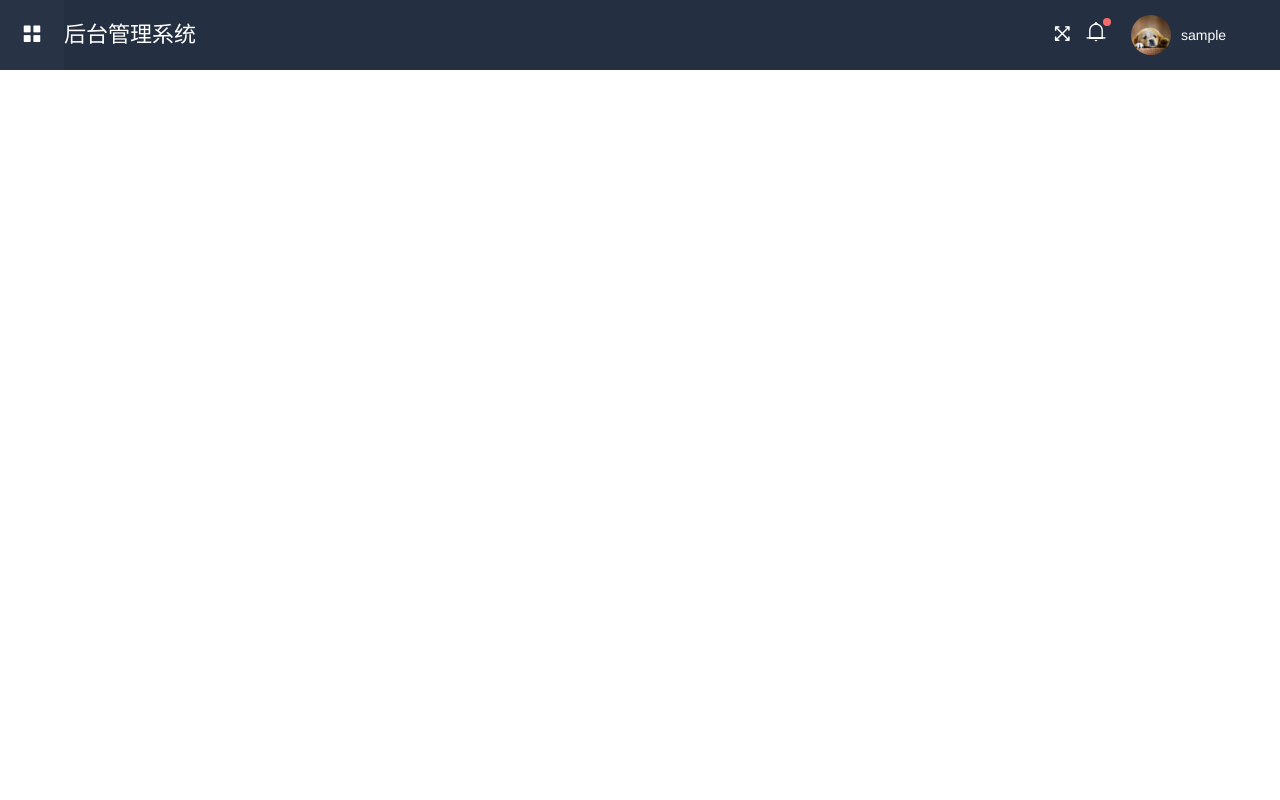
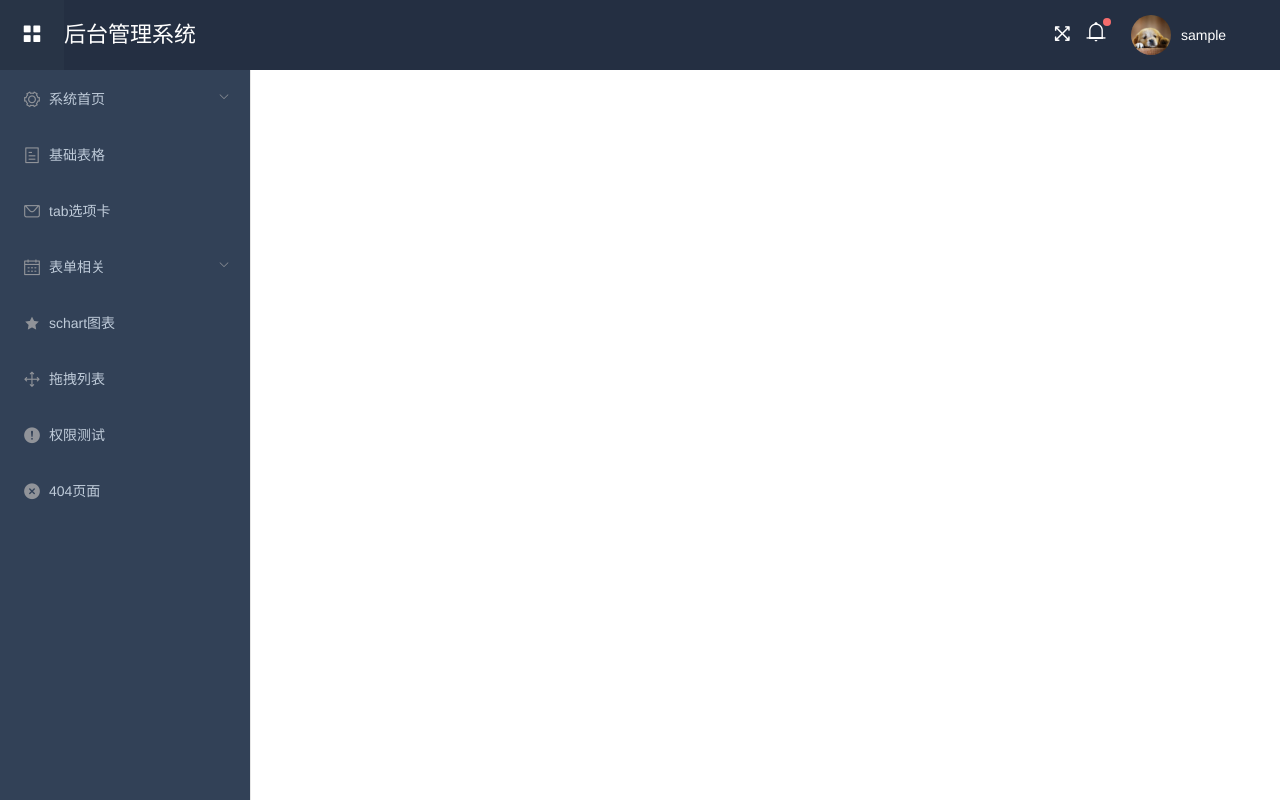
Before and after one commit to Erichkko/pm-demo, a Vue app: page /#/ in a window 1280 px wide. Built offline with nearby package versions, Linux system fonts and the light colour scheme; sample sign-in values are in the browser's storage.

Commit message:
1.添加侧边栏组件

```diff
--- a/src/components/common/Home.vue
+++ b/src/components/common/Home.vue
@@ -1,15 +1,18 @@
 <template>
 <div>
   <vHeader></vHeader>
+  <vSidebar></vSidebar>
 </div>
 </template>
 
 <script>
   import vHeader from '../common/Header.vue'
+  import vSidebar from '../common/Sidebar.vue'
     export default {
         name: "Home",
         components:{
-        vHeader:vHeader
+        vHeader:vHeader,
+        vSidebar:vSidebar,
       }
     }
 
--- /dev/null
+++ b/src/components/common/Sidebar.vue
@@ -0,0 +1,130 @@
+<template>
+    <div class="sidebar">
+      <el-menu class="sidebar-el-menu" :default-active="onRoutes" :collapse="collapse" background-color="#324157"
+               text-color="#bfcbd9" active-text-color="#20a0ff" unique-opened router>
+        <template v-for="item in items">
+          <template v-if="item.subs">
+            <el-submenu :index="item.index" :key="item.index">
+              <template slot="title">
+                <i :class="item.icon"></i><span slot="title">{{ item.title }}</span>
+              </template>
+              <el-menu-item v-for="(subItem,i) in item.subs" :key="i" :index="subItem.index">
+                {{ subItem.title }}
+              </el-menu-item>
+            </el-submenu>
+          </template>
+          <template v-else>
+            <el-menu-item :index="item.index" :key="item.index">
+              <i :class="item.icon"></i><span slot="title">{{ item.title }}</span>
+            </el-menu-item>
+          </template>
+        </template>
+
+
+      </el-menu>
+    </div>
+</template>
+
+<script>
+  import bus from '../common/bus';
+    export default {
+      name: "Sidebar",
+      data() {
+        return {
+          collapse: false,
+          items: [
+            {
+              icon: 'el-icon-setting',
+              index: 'dashboard',
+              title: '系统首页',
+              subs: [
+                {
+                  index: 'form',
+                  title: '基本表单'
+                }]
+            },
+            {
+              icon: 'el-icon-tickets',
+              index: 'table',
+              title: '基础表格'
+            },
+            {
+              icon: 'el-icon-message',
+              index: 'tabs',
+              title: 'tab选项卡'
+            },
+            {
+              icon: 'el-icon-date',
+              index: '3',
+              title: '表单相关',
+              subs: [
+                {
+                  index: 'form',
+                  title: '基本表单'
+                },
+                {
+                  index: 'editor',
+                  title: '富文本编辑器'
+                },
+                {
+                  index: 'markdown',
+                  title: 'markdown编辑器'
+                },
+                {
+                  index: 'upload',
+                  title: '文件上传'
+                }
+              ]
+            },
+            {
+              icon: 'el-icon-star-on',
+              index: 'charts',
+              title: 'schart图表'
+            },
+            {
+              icon: 'el-icon-rank',
+              index: 'drag',
+              title: '拖拽列表'
+            },
+            {
+              icon: 'el-icon-warning',
+              index: 'permission',
+              title: '权限测试'
+            },
+            {
+              icon: 'el-icon-error',
+              index: '404',
+              title: '404页面'
+            }
+          ]
+        }
+      },
+      computed:{
+        onRoutes(){
+          return this.$route.path.replace('/','');
+        }
+      },
+      created(){
+        // 通过 Event Bus 进行组件间通信，来折叠侧边栏
+        bus.$on('collapse', msg => {
+          this.collapse = msg;
+        })
+      }
+    }
+</script>
+
+<style scoped>
+  .sidebar{
+    display: block;
+    position: absolute;
+    left: 0;
+    top: 70px;
+    bottom:0;
+  }
+  .sidebar-el-menu:not(.el-menu--collapse){
+    width: 250px;
+  }
+  .sidebar > ul {
+    height:100%;
+  }
+</style>
```
